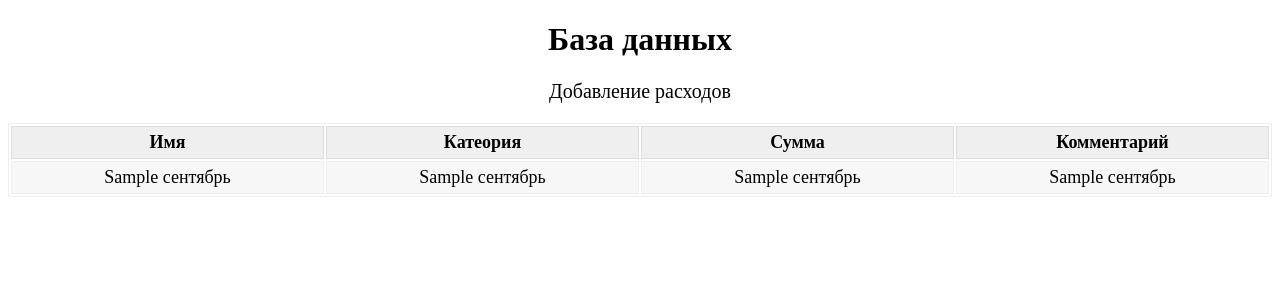
After one commit to Gloom-er/Expenses, a Flask app: page /baza in a window 1280 px wide. The commit adds this page. Shown: the top 300 px of the page. Run offline with Flask 2, Linux system fonts and the light colour scheme; a database or web service that is not in the repository returns one stand-in record (values such as "Sample title"); some libraries are stand-ins or nearby versions.

Commit message:
Add action of fields and buttons on main page, database page and data display

```diff
--- a/app.py
+++ b/app.py
@@ -1,11 +1,71 @@
-from flask import Flask, render_template
-from flask_clickhouse import ClickHouse
+from flask import Flask, render_template, request
+import psycopg2
+import datetime
+
+date = datetime.datetime.today()
+
+month_dict = {'December': 'Декабрь', 'January': 'Январь', 'February': 'Февраль', 'March': 'Март', 'April': 'Апрель',
+              'May': 'Май', 'June': 'Июнь', 'Jule': 'Июль', 'August': 'Август', 'September': 'Сентябрь',
+              'October': 'Октябрь', 'November': 'Ноябрь'}
+
+date_ru = month_dict.get(date.strftime('%B'))
+
+connection = psycopg2.connect(
+    database="postgres",
+    user="postgres",
+    password="200699",
+    host="localhost",
+    port="5432"
+)
+
+connection.autocommit = True
+cursor = connection.cursor()
+
 
 app = Flask(__name__)
-ch = ClickHouse(app)
 
 
-@app.route('/')
-@app.route('/home')
+@app.route('/baza')
+def baza():
+    cursor.execute("SELECT * FROM Сентябрь")
+    rows = cursor.fetchall()
+    return render_template('baza.html', rows=rows)
+
+
+@app.route('/', methods=['post', 'get'])
+@app.route('/home', methods=['post', 'get'])
 def index():
+    if request.method == 'POST':
+        # первое поле
+        if request.form.get('name'):
+            field_name = request.form.get('name')
+            field_category = request.form.get('row')
+            field_price = request.form.get('price')
+            field_comment = request.form.get('comment')
+
+            cursor.execute(f"INSERT INTO Сентябрь(name, category, sum, comment)"
+                           f"VALUES ('{field_name}', '{field_category}', {field_price}, '{field_comment}')")
+        # второе поле
+        if request.form.get('name_1'):
+            field_name_1 = request.form.get('name_1')
+            field_category_1 = request.form.get('row_1')
+            field_price_1 = request.form.get('price_1')
+            field_comment_1 = request.form.get('comment_1')
+
+            cursor.execute(f"INSERT INTO Сентябрь(name, category, sum, comment)"
+                           f"VALUES ('{field_name_1}', '{field_category_1}', {field_price_1}, '{field_comment_1}')")
+        # третье пол
+        if request.form.get('name_2'):
+            field_name_2 = request.form.get('name_2')
+            field_category_2 = request.form.get('row_2')
+            field_price_2 = request.form.get('price_2')
+            field_comment_2 = request.form.get('comment_2')
+
+            cursor.execute(f"INSERT INTO Сентябрь(name, category, sum, comment)"
+                           f"VALUES ('{field_name_2}', '{field_category_2}', {field_price_2}, '{field_comment_2}')")
+
     return render_template('index.html')
+
+
+if __name__ == '__main__':
+    app.run()
--- a/static/css/main.css
+++ b/static/css/main.css
@@ -20,3 +20,36 @@ h1{
   background-color: #555555;
   color: white;
 }
+.bd{
+  text-align: center;
+}
+.crossing{
+  font-size: 20px;
+  text-decoration: none;
+  color: black;
+}
+
+table{
+  border: 1px solid #eee;
+  width: 100%;
+  margin-top: 20px;
+}
+table th {
+  font-size: 18px;
+  font-weight: bold;
+  padding: 5px;
+  background: #efefef;
+  border: 1px solid #dddddd;
+}
+table td{
+  font-size: 18px;
+  padding: 5px 10px;
+  border: 1px solid #eee;
+  text-align: center;
+}
+table tbody tr:nth-child(odd){
+  background: #fff;
+}
+table tbody tr:nth-child(even){
+  background: #F7F7F7;
+}
--- /dev/null
+++ b/templates/baza.html
@@ -0,0 +1,31 @@
+{% extends 'main.html' %}
+
+{% block title %}
+    База данных
+{% endblock %}
+
+{% block body %}
+    <h1>База данных</h1>
+    <div class="bd">
+        <a class='crossing' href="/">Добавление расходов</a>
+    </div>
+    <div class="table_bd">
+        <table>
+            <tr>
+                <th>Имя</th>
+                <th>Катеория</th>
+                <th>Сумма</th>
+                <th>Комментарий</th>
+            </tr>
+            {% for row in rows %}
+                <tr>
+                    <td>{{ row[1] }}</td>
+                    <td>{{ row[2] }}</td>
+                    <td>{{ row[3] }}</td>
+                    <td>{{ row[4] }}</td>
+                </tr>
+            {% endfor %}
+        </table>
+    </div>
+
+{% endblock %}
```
Also changed, not shown: templates/index.html (+25 -22 lines).
